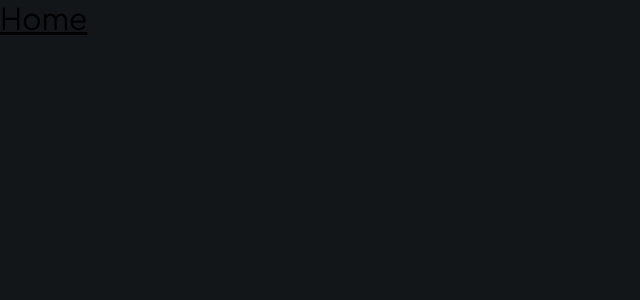
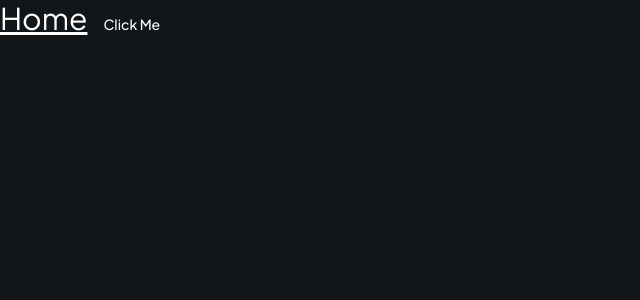
Before and after one commit to itsmrad/MedEase, a Next.js app: page / in a window 1280 px wide. Shown: the top 300 px of the page, without its empty margins (0-640 px from the left). Built offline with nearby package versions, Linux system fonts and the light colour scheme.

Commit message:
ShadCnUi Theme Implement

```diff
--- a/app/layout.tsx
+++ b/app/layout.tsx
@@ -2,13 +2,14 @@
 import { Plus_Jakarta_Sans } from "next/font/google";
 import "./globals.css";
 import { cn } from "@/lib/utils";
+import { ThemeProvider } from "@/components/theme-provider";
 
 // font settings
-const fontsans = Plus_Jakarta_Sans ({
-    subsets: ['latin'],
-    weight: ['300', '400', '500','600', '700'],
-    variable: '--font-sans'
-})
+const fontsans = Plus_Jakarta_Sans({
+	subsets: ["latin"],
+	weight: ["300", "400", "500", "600", "700"],
+	variable: "--font-sans",
+});
 
 export const metadata: Metadata = {
 	title: "MedEase",
@@ -22,7 +23,17 @@
 }>) {
 	return (
 		<html lang="en">
-      <body className={cn('min-h-screen bg-dark-300 font-sans antialiased', fontsans.variable)}>{children}</body>
+			<body
+				className={cn(
+					"min-h-screen bg-dark-300 font-sans antialiased",
+					fontsans.variable
+				)}>
+				<ThemeProvider
+					attribute="class"
+					defaultTheme="dark">
+					{children}
+				</ThemeProvider>
+			</body>
 		</html>
 	);
 }
--- a/app/page.tsx
+++ b/app/page.tsx
@@ -1,12 +1,14 @@
-import React from 'react'
-import Image from 'next/image'
+import React from "react";
+import Image from "next/image";
+import { Button } from "@/components/ui/button";
 
 export default function page() {
-  return (
-    <div>
-        <h1 className='text-3xl underline'>
-            Home
-        </h1>
-    </div>
-  )
+	return (
+		<div>
+			<h1 className="text-3xl underline">
+				Home
+				<Button>Click Me</Button>
+			</h1>
+		</div>
+	);
 }
--- /dev/null
+++ b/components/theme-provider.tsx
@@ -0,0 +1,9 @@
+"use client";
+
+import * as React from "react";
+import { ThemeProvider as NextThemesProvider } from "next-themes";
+import { type ThemeProviderProps } from "next-themes/dist/types";
+
+export function ThemeProvider({ children, ...props }: ThemeProviderProps) {
+	return <NextThemesProvider {...props}>{children}</NextThemesProvider>;
+}
--- /dev/null
+++ b/components/ui/button.tsx
@@ -0,0 +1,56 @@
+import * as React from "react"
+import { Slot } from "@radix-ui/react-slot"
+import { cva, type VariantProps } from "class-variance-authority"
+
+import { cn } from "@/lib/utils"
+
+const buttonVariants = cva(
+  "inline-flex items-center justify-center whitespace-nowrap rounded-md text-sm font-medium ring-offset-background transition-colors focus-visible:outline-none focus-visible:ring-2 focus-visible:ring-ring focus-visible:ring-offset-2 disabled:pointer-events-none disabled:opacity-50",
+  {
+    variants: {
+      variant: {
+        default: "bg-primary text-primary-foreground hover:bg-primary/90",
+        destructive:
+          "bg-destructive text-destructive-foreground hover:bg-destructive/90",
+        outline:
+          "border border-input bg-background hover:bg-accent hover:text-accent-foreground",
+        secondary:
+          "bg-secondary text-secondary-foreground hover:bg-secondary/80",
+        ghost: "hover:bg-accent hover:text-accent-foreground",
+        link: "text-primary underline-offset-4 hover:underline",
+      },
+      size: {
+        default: "h-10 px-4 py-2",
+        sm: "h-9 rounded-md px-3",
+        lg: "h-11 rounded-md px-8",
+        icon: "h-10 w-10",
+      },
+    },
+    defaultVariants: {
+      variant: "default",
+      size: "default",
+    },
+  }
+)
+
+export interface ButtonProps
+  extends React.ButtonHTMLAttributes<HTMLButtonElement>,
+    VariantProps<typeof buttonVariants> {
+  asChild?: boolean
+}
+
+const Button = React.forwardRef<HTMLButtonElement, ButtonProps>(
+  ({ className, variant, size, asChild = false, ...props }, ref) => {
+    const Comp = asChild ? Slot : "button"
+    return (
+      <Comp
+        className={cn(buttonVariants({ variant, size, className }))}
+        ref={ref}
+        {...props}
+      />
+    )
+  }
+)
+Button.displayName = "Button"
+
+export { Button, buttonVariants }
--- a/package.json
+++ b/package.json
@@ -14,6 +14,7 @@
     "clsx": "^2.1.1",
     "lucide-react": "^0.436.0",
     "next": "14.2.7",
+    "next-themes": "^0.3.0",
     "react": "^18",
     "react-dom": "^18",
     "tailwind-merge": "^2.5.2",
```
Also changed, not shown: components.json (added), 1 other file (tests, documents, lock files or other folders). Lines whose indentation alone changed are shown as unchanged.
